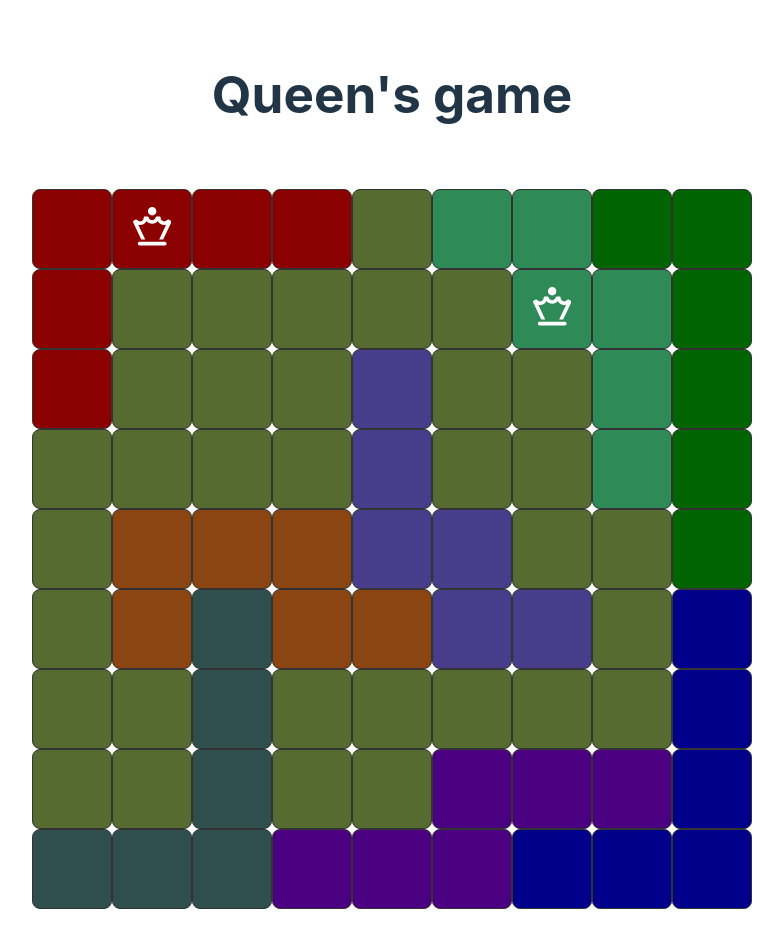
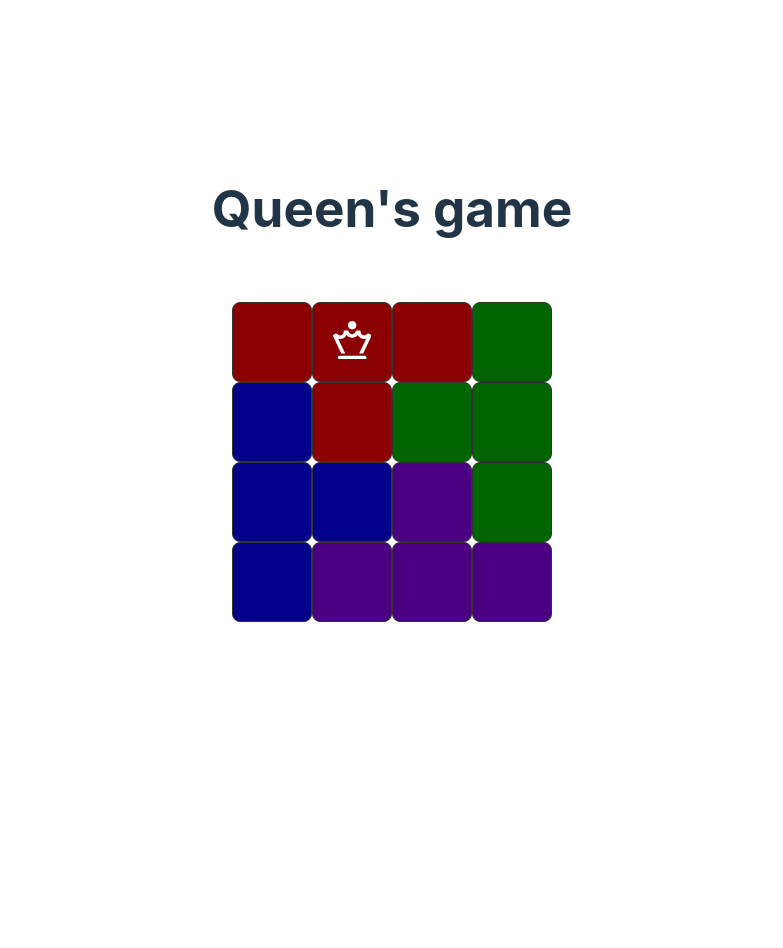
Before and after one commit to Jose-Tejero/queensgame, a React (Vite) app: page / in a window 1280 px wide. Shown: the top 948 px of the page, without its empty margins (248-1031 px from the left). After the commit the page ends 800 px from the top, so only its background shows below. Built offline with nearby package versions, Linux system fonts and the light colour scheme.

Commit message:
Mapa prototipo

```diff
--- a/src/App.jsx
+++ b/src/App.jsx
@@ -3,12 +3,15 @@ import { useEffect, useState } from 'react';
 import RowElement from './components/RowElement';
 
 function App() {
+  // const initialQueens = [
+  //   { indexRow: 1, indexCol: 2 },
+  //   { indexRow: 2, indexCol: 7 },
+  // ];
   const initialQueens = [
     { indexRow: 1, indexCol: 2 },
-    { indexRow: 2, indexCol: 7 },
   ];
 
-  const [count, setCount] = useState(5);
+  const [count, setCount] = useState(4);
   const [queenPosition, setQueenPosition] = useState(initialQueens);
   const [polarQueen, setPolarQueen] = useState([]);
   const [queenColor, setQueenColor] = useState(['#8B0000', '#2E8B57']);
@@ -123,28 +126,14 @@ function App() {
   return (
     <>
       <h1>Queen's game</h1>
-      {/* <h2>Level</h2>
-      <button
-        onClick={() => setCount((count) => (count > 0 ? count - 1 : 0))}
-        disabled={count == 0 ? true : false}
-      >
-        -
-      </button>
-      {count}
-      <button
-        onClick={() => setCount((count) => (count < 4 ? count + 1 : 4))}
-        disabled={count == 4 ? true : false}
-      >
-        +
-      </button> */}
       <div className='card'>
-        {Array.from({ length: count + 4 }).map((_, index) => (
+        {Array.from({ length: count }).map((_, index) => (
           <RowElement
             key={index}
             indexRow={index}
             onQueenRenderedPrincipal={handleQueenRenderedPrincipal}
             onRemoveQueenPrincipal={handleRemoveQueenPrincipal}
-            numCells={count + 4}
+            numCells={count}
             isRowForbidden={isRowForbidden(index + 1)}
             isColForbidden={isColForbidden}
             rules={rules}
--- a/src/components/RowElement.jsx
+++ b/src/components/RowElement.jsx
@@ -3,6 +3,7 @@ import Cell from './Cell';
 import { useState, useEffect } from 'react';
 import mapa93 from '../maps/mapa93';
 import mapa94 from '../maps/mapa94';
+import mapaPrototipo from '../maps/mapaPrototipo';
 
 function RowElement({
   numCells,
@@ -60,10 +61,10 @@ function RowElement({
           isRowForbidden={isRowForbidden}
           isColForbidden={isColForbidden(index + 1)}
           isCornerForbidden={handleSetCornerForbidden(indexRow + 1, index + 1)}
-          color={mapa94[indexRow][index]}
+          color={mapaPrototipo[indexRow][index]}
           inicialState={handleQueenInicialState(indexRow, index)}
           isBlocked={handleQueenInicialState(indexRow, index)}
-          isColorForbidden={isColorForbidden(mapa94[indexRow][index])}
+          isColorForbidden={isColorForbidden(mapaPrototipo[indexRow][index])}
         />
       ))}
     </div>
--- /dev/null
+++ b/src/maps/mapaPrototipo.js
@@ -0,0 +1,18 @@
+// '#8B0000', // Dark Red
+// '#006400', // Dark Green
+// '#00008B', // Dark Blue
+// '#4B0082', // Indigo
+// '#2F4F4F', // Dark Slate Gray
+// '#8B4513', // Saddle Brown
+// '#483D8B', // Dark Slate Blue
+// '#2E8B57', // Sea Green
+// '#556B2F'  // Dark Olive Green
+
+const mapaPrototipo = [
+  ['#8B0000', '#8B0000', '#8B0000', '#006400'],
+  ['#00008B', '#8B0000', '#006400', '#006400'],
+  ['#00008B', '#00008B', '#4B0082', '#006400'],
+  ['#00008B', '#4B0082', '#4B0082', '#4B0082'],
+];
+
+export default mapaPrototipo;
```
